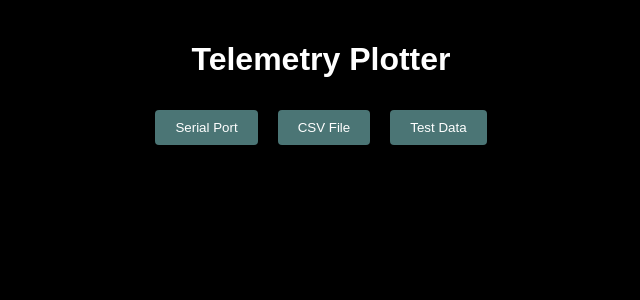
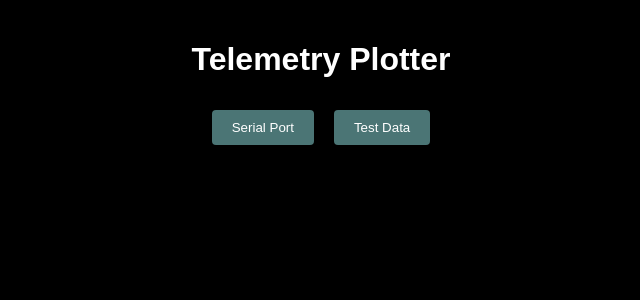
Before and after one commit to pashyatidar/AvionicsJr, a React (Create React App) app in the folder Telemetry Plotter/frontend/: page / in a window 1280 px wide. Shown: the top 300 px of the page, without its empty margins (319-959 px from the left). Built offline with nearby package versions, Linux system fonts and the light colour scheme.

Commit message:
Update App.js

```diff
--- a/Telemetry Plotter/frontend/src/App.js
+++ b/Telemetry Plotter/frontend/src/App.js
@@ -1,6 +1,5 @@
 import React, { useState } from 'react';
 import SerialPlotter from './components/SerialPlotter';
-import CSVPlotter from './components/CSVPlotter';
 import TestDataPlotter from './components/TestDataPlotter';
 import './App.css';
 
@@ -13,12 +12,10 @@ function App() {
       {!mode && (
         <div>
           <button onClick={() => setMode('serial')}>Serial Port</button>
-          <button onClick={() => setMode('csv')}>CSV File</button>
           <button onClick={() => setMode('test')}>Test Data</button>
         </div>
       )}
       {mode === 'serial' && <SerialPlotter />}
-      {mode === 'csv' && <CSVPlotter />}
       {mode === 'test' && <TestDataPlotter />}
     </div>
   );
```
